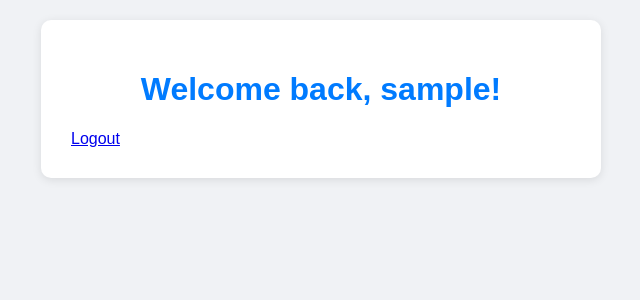
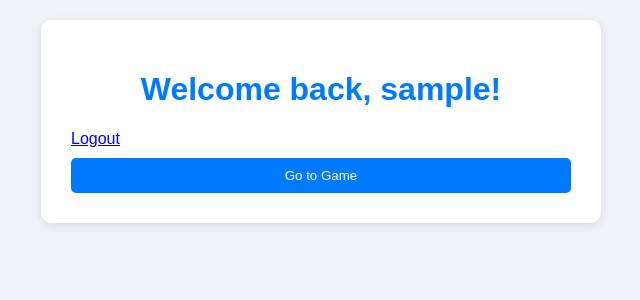
Before and after one commit to Blueburger/312GroupXOR, a Flask app: page / in a window 1280 px wide. Shown: the top 300 px of the page, without its empty margins (319-959 px from the left). Run offline with Flask 3, Linux system fonts and the light colour scheme; the visitor is signed in with stand-in values (Sample User, id 1); some libraries are stand-ins or nearby versions.

Commit message:
fixed error causing script option 1 to not work properly

```diff
--- a/app/templates/index.html
+++ b/app/templates/index.html
@@ -10,6 +10,9 @@
         {% if username %}
             <h1>Welcome back, {{ username }}!</h1>
             <a href="/logout">Logout</a>
+            <form action="/game">
+                <button type="submit">Go to Game</button>
+            </form>
         {% else %}
             <h1>Welcome to XOR Project</h1>
             <form action="/login" method="POST">
--- a/requirements.txt
+++ b/requirements.txt
@@ -9,3 +9,4 @@ MarkupSafe==3.0.2
 pymongo==4.12.0
 python-dotenv==1.1.0
 Werkzeug==3.1.3
+Flask-SocketIO==5.3.6
--- a/run.py
+++ b/run.py
@@ -10,4 +10,4 @@ def log_exception(e):
 
 if __name__ == "__main__":
     print("[SUCCESS] Launching Flask app on http://127.0.0.1:8080")
-    socketio.run(app, host="127.0.0.1", port=8080)
+    socketio.run(app, host="0.0.0.0", port=8080, allow_unsafe_werkzeug=True)
```
